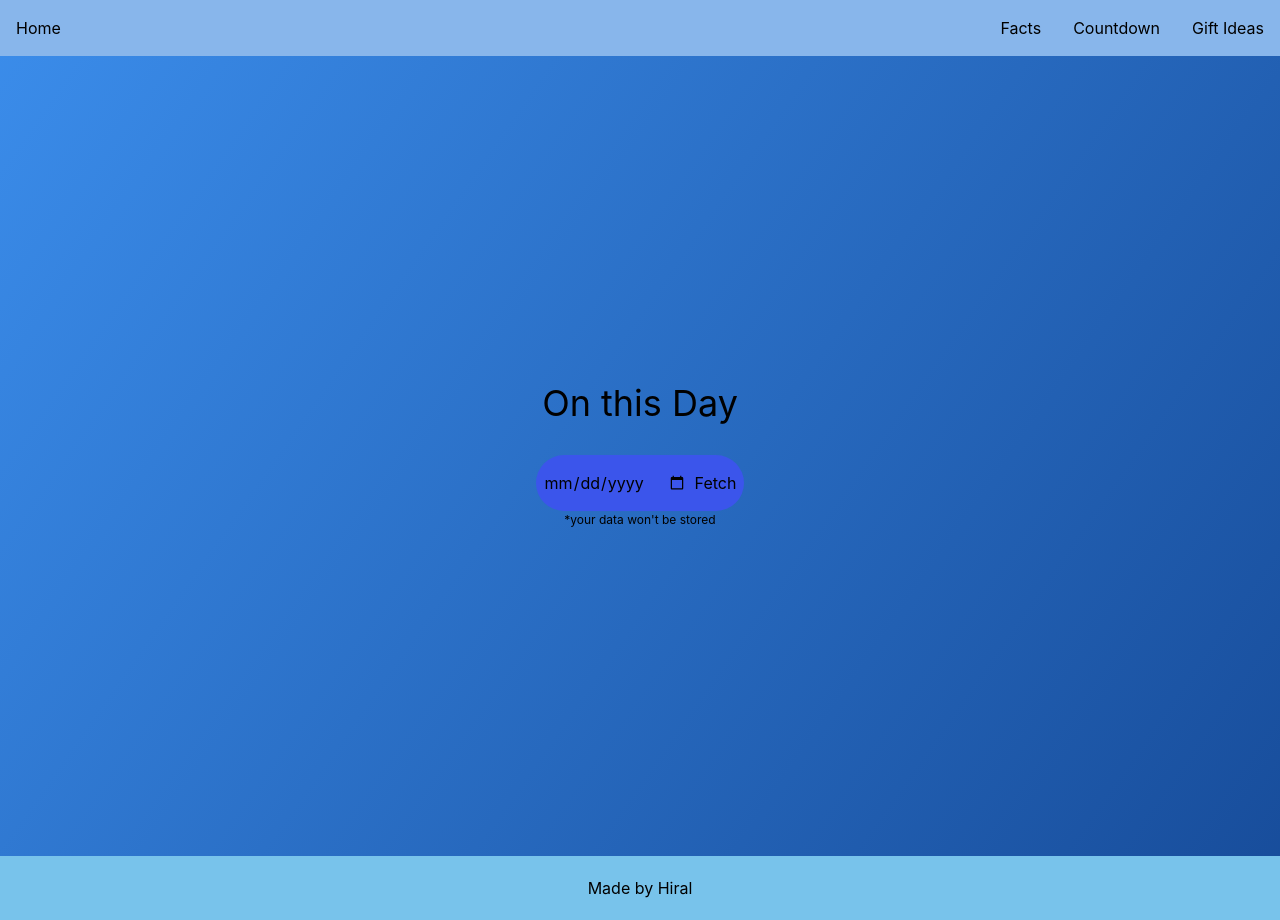
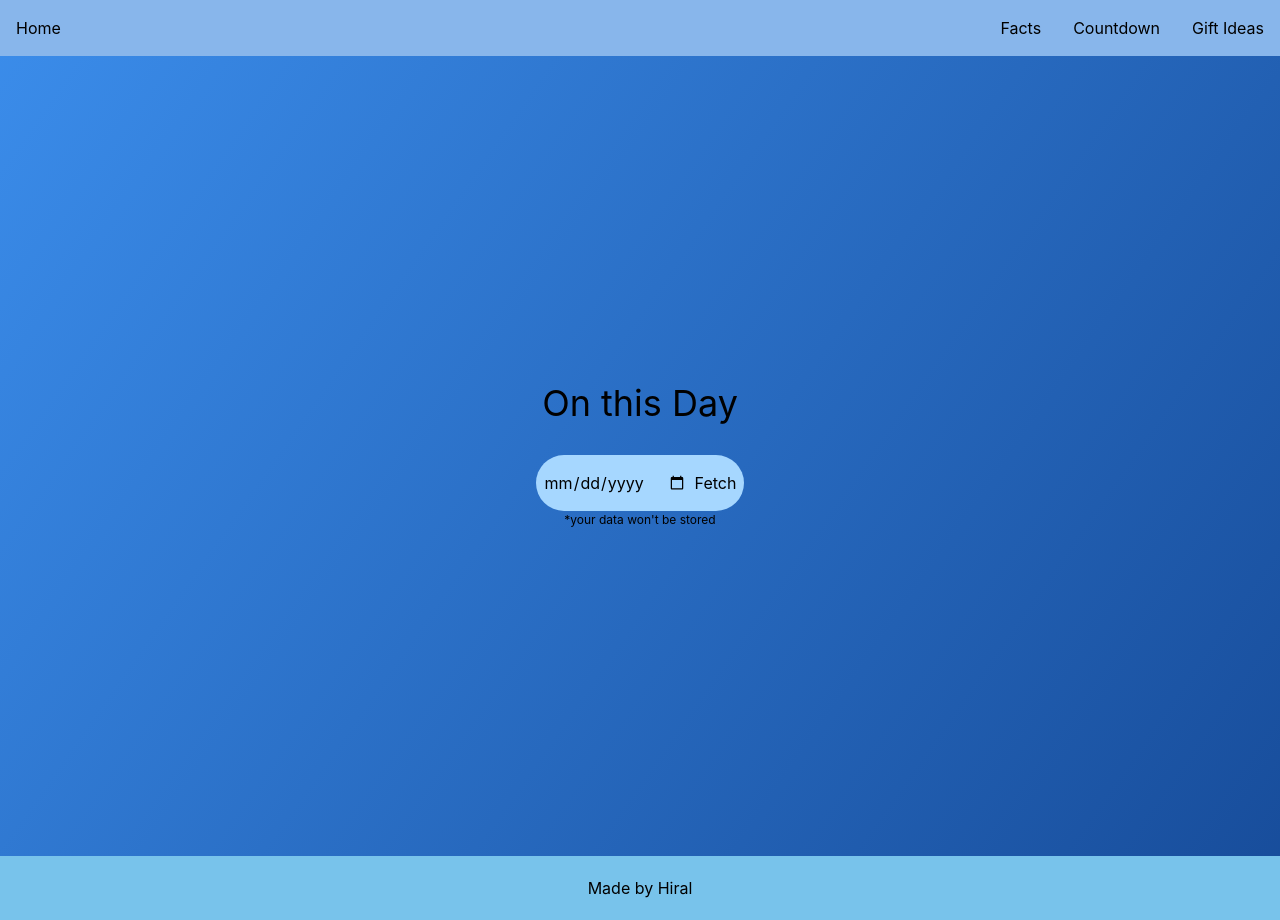
Before and after one commit to hiralsinghal/birthday-cards, a React (Vite) app: page /birthday-facts in a window 1280 px wide. Built offline with nearby package versions, Linux system fonts and the light colour scheme.

Commit message:
readme, colour change for day

```diff
--- a/src/pages/Day.jsx
+++ b/src/pages/Day.jsx
@@ -20,7 +20,7 @@ export default function DayFacts() {
             </header>
 
             <main>
-                <div className="bg-[#3B55EB] rounded-4xl ml-auto mr-auto w-52 p-4 flex flex-row text-center content-center justify-center">
+                <div className="bg-[#a6d7ff] rounded-4xl ml-auto mr-auto w-52 p-4 flex flex-row text-center content-center justify-center">
                     <input id="date" type="date" value={date} onChange={e => setDate(e.target.value)}></input>
                     <button id="fetch" className="pl-2" onClick={fetchDay}>Fetch</button>
                 </div>
```
Also changed, not shown: 2 other files (tests, documents, lock files or other folders).
